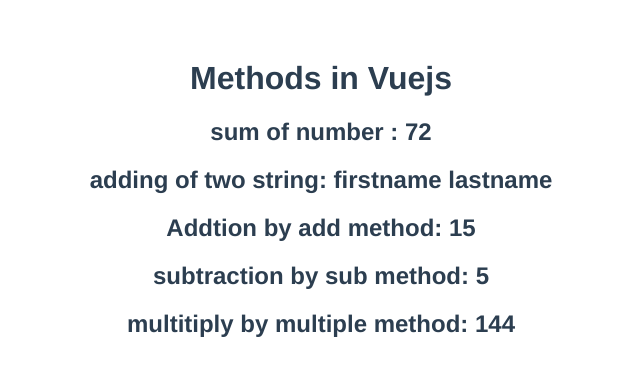
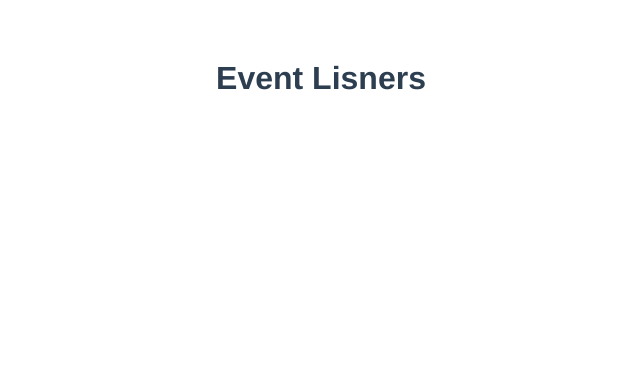
Before and after one commit to mentorvikash/Vue-tutorial-complete, a Vue app in the folder day1-hello-world/: page / in a window 1280 px wide. Shown: the top 376 px of the page, without its empty margins (319-959 px from the left). Built offline with nearby package versions, Linux system fonts and the light colour scheme.

Commit message:
methods handling

```diff
--- a/day1-hello-world/src/App.vue
+++ b/day1-hello-world/src/App.vue
@@ -1,10 +1,5 @@
 <template>
-  <h1>Methods in Vuejs</h1>
-  <h2>sum of number : {{ 5 + 42 + 25 }}</h2>
-  <h2>adding of two string: {{ "firstname" + " " + "lastname" }}</h2>
-  <h2>Addtion by add method: {{ add(10, 5) }}</h2>
-  <h2>subtraction by sub method: {{ sub(10, 5) }}</h2>
-  <h2>multitiply by multiple method: {{ multiple(12) }}</h2>
+  <h1>Event Lisners</h1>
 </template>
 
 <script>
@@ -12,21 +7,11 @@ export default {
   name: "App",
   data() {
     return {
-      baseNumber: 12
+
     }
   },
   methods: {
-    add(a, b) {
-      return a + b;
-    },
 
-    sub(a, b) {
-      return a - b;
-    },
-
-    multiple(num) {
-      return this.baseNumber * num;
-    }
   }
 }
 </script>
--- /dev/null
+++ b/day1-hello-world/src/components/day4_methods.vue
@@ -0,0 +1,41 @@
+<template>
+    <h1>Methods in Vuejs</h1>
+    <h2>sum of number : {{ 5 + 42 + 25 }}</h2>
+    <h2>adding of two string: {{ "firstname" + " " + "lastname" }}</h2>
+    <h2>Addtion by add method: {{ add(10, 5) }}</h2>
+    <h2>subtraction by sub method: {{ sub(10, 5) }}</h2>
+    <h2>multitiply by multiple method: {{ multiple(12) }}</h2>
+  </template>
+
+  <script>
+  export default {
+    name: "App",
+    data() {
+      return {
+        baseNumber: 12
+      }
+    },
+    methods: {
+      add(a, b) {
+        return a + b;
+      },
+
+      sub(a, b) {
+        return a - b;
+      },
+
+      multiple(num) {
+        return this.baseNumber * num;
+      }
+    }
+  }
+  </script>
+
+  <style>
+  #app {
+    font-family: Avenir, Helvetica, Arial, sans-serif;
+    text-align: center;
+    color: #2c3e50;
+    margin-top: 60px;
+  }
+  </style>
```
